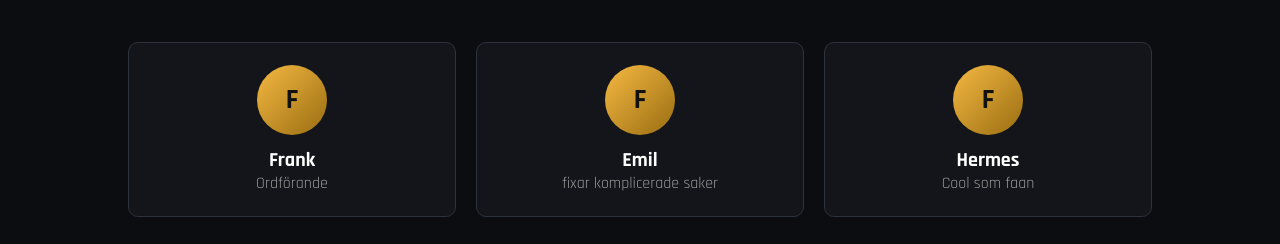
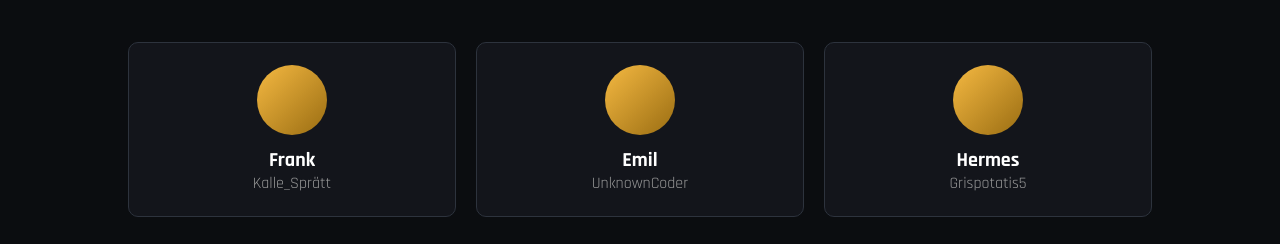
Before and after one commit to unknowncodr/CS-Klubben, a plain HTML site: page index.html in a window 1280 px wide. Shown: the part 2877-3121 px from the top of the page. Drawn offline with Linux system fonts and the light colour scheme.

Commit message:
Refactor index.html structure and content

```diff
--- a/index.html
+++ b/index.html
@@ -451,19 +451,19 @@
     <div class="members">
 
         <div class="member">
-            <div class="avatar">F</div>
+            <div class="avatar"></div>
             <h4>Frank</h4>
-            <span>Ordförande</span>
+            <span>Kalle_Sprätt</span>
         </div>
         <div class="member">
-            <div class="avatar">F</div>
+            <div class="avatar"></div>
             <h4>Emil</h4>
-            <span>fixar komplicerade saker</span>
+            <span>UnknownCoder</span>
         </div>
         <div class="member">
-            <div class="avatar">F</div>
+            <div class="avatar"></div>
             <h4>Hermes</h4>
-            <span>Cool som faan</span>
+            <span>Grispotatis5</span>
         </div>
 
     </div>
```
